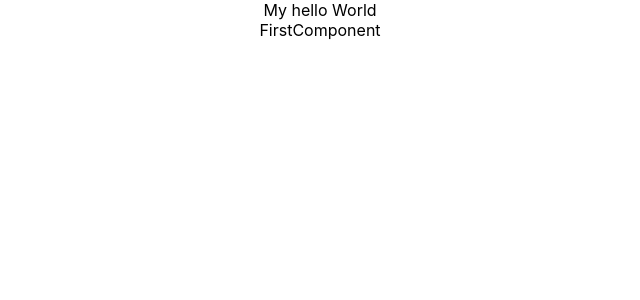
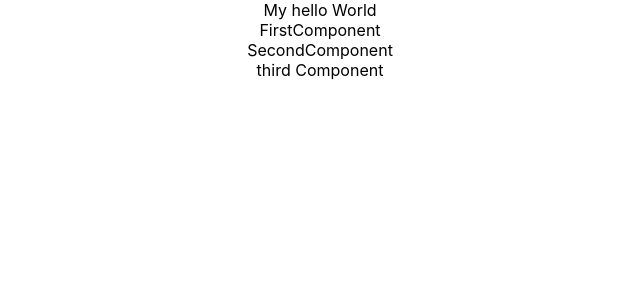
Before and after one commit to RoynniZambrano/full-stack-with-react-and-spring, a React (Create React App) app: page / in a window 1280 px wide. Shown: the top 300 px of the page, without its empty margins (320-960 px from the left). Built offline with nearby package versions, Linux system fonts and the light colour scheme.

Commit message:
section 2

```diff
--- a/src/App.js
+++ b/src/App.js
@@ -1,5 +1,7 @@
 
 import React, { Component } from 'react';
+import FirstComponent, {SecondComponent}  from './components/learning-examples/FirstComponent'
+import ThirdComponent  from './components/learning-examples/ThirdComponent'
 import logo from './logo.svg';
 import './App.css';
 
@@ -9,6 +11,8 @@ class App extends Component {
       <div className="App">
         My hello World
         <FirstComponent></FirstComponent>
+        <SecondComponent></SecondComponent>
+        <ThirdComponent></ThirdComponent>
       </div>
     );
   }
@@ -16,15 +20,5 @@ class App extends Component {
 
 
 
-// class component
-class FirstComponent extends Component {
-  render() {
-    return (
-      <div className="firstComponent">
-        FirstComponent
-      </div>
-    );
-  }
-}
 
 export default App;
--- /dev/null
+++ b/src/components/learning-examples/FirstComponent.jsx
@@ -0,0 +1,24 @@
+
+import React, { Component } from 'react';
+
+
+// class component
+export default class FirstComponent extends Component {
+    render() {
+      return (
+        <div className="firstComponent">
+          FirstComponent
+        </div>
+      );
+    }
+  }
+
+export class SecondComponent extends Component {
+    render() {
+      return (
+        <div className="secondComponent">
+          SecondComponent
+        </div>
+      );
+    }
+  }
--- /dev/null
+++ b/src/components/learning-examples/ThirdComponent.jsx
@@ -0,0 +1,13 @@
+
+
+import React from 'react';
+
+function ThirdComponent(){
+    return (
+      <div className = "thirdComponent">
+        third Component
+      </div>
+    );
+  }
+
+  export default ThirdComponent;
```
